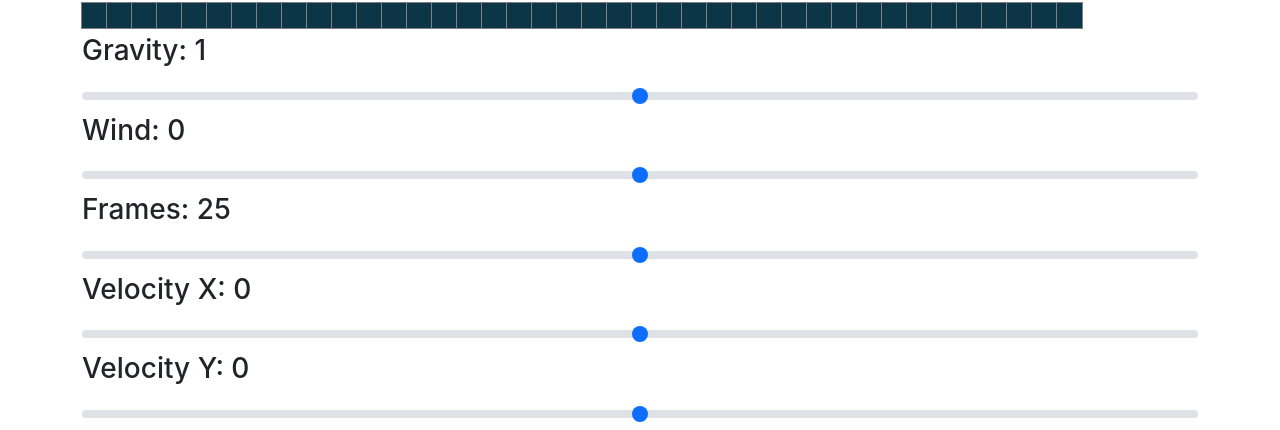
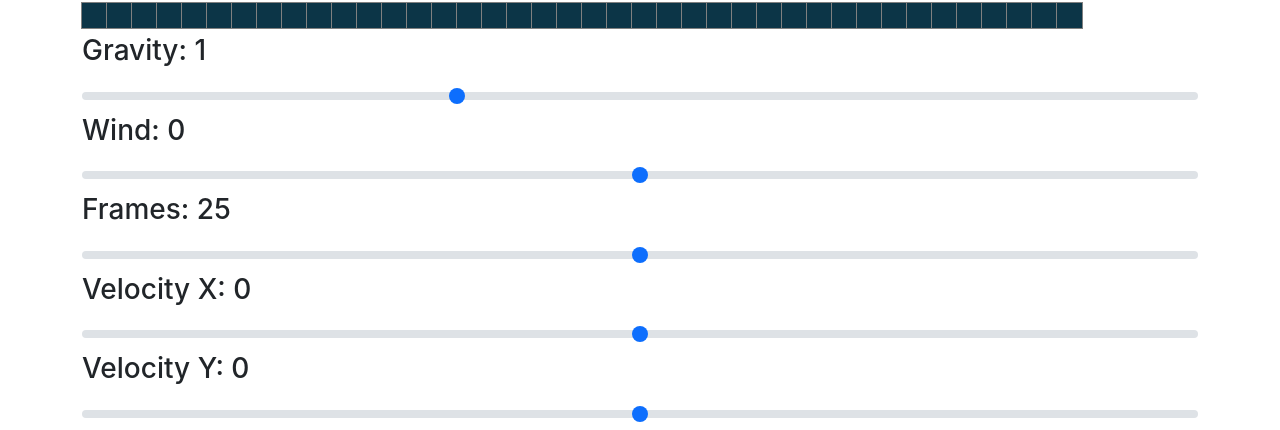
Before and after one commit to bsong070/BouncingSimulator, a React (Create React App) app: page / in a window 1280 px wide. Shown: the part 1206-1636 px from the top of the page. Built offline with nearby package versions, Linux system fonts and the light colour scheme.

Commit message:
add more collision logic

```diff
--- a/src/SimulationFiles/BouncingSimulator.js
+++ b/src/SimulationFiles/BouncingSimulator.js
@@ -94,7 +94,6 @@ let BouncingSimulator = () => {
     setBoard(wallCell(board, row, col));
   };
 
-
   let visualizeBall = () => {
     let pathHistory = ballPath(
       board,
@@ -102,9 +101,9 @@ let BouncingSimulator = () => {
       BALL_START_ROW,
       TARGET_COL,
       TARGET_ROW,
-            GRAVITY,
-            WIND,
-            FRAME,
+      increment.gravity,
+      increment.wind,
+      increment.frames,
       increment.velocityX,
       increment.velocityY
     );
@@ -128,6 +127,8 @@ let BouncingSimulator = () => {
 
   let setSlider = (event) => {
     let { id, value } = event.target;
+    console.log(value);
+
     // if (id == "angle") {
     //   setIncrement((prevState) => ({
     //     ...prevState,
@@ -142,14 +143,14 @@ let BouncingSimulator = () => {
 
   // clear states to initial and stops visualize if in progress
   let reset = () => {
-        setIncrement = {
+    setIncrement({
       gravity: GRAVITY,
       wind: WIND,
       frames: FRAME,
       velocityX: VELOCITYX,
       velocityY: VELOCITYY,
       // angle: ANGLE * INITIALANGLEMULTIPLIER,
-        };
+    });
     getBoard();
     setMousePressed(false);
     clearTimeout(visualizationDelay);
@@ -157,132 +158,105 @@ let BouncingSimulator = () => {
 
   // add ball current
 
-    return ( < div class = "container" > {
-            board.map((row, rowIndex) => {
-                return ( <
-                    div key = { rowIndex } > {
-                        row.map((cell, cellIndex) => {
+  return (
+    <div class="container">
+      {" "}
+      {board.map((row, rowIndex) => {
+        return (
+          <div key={rowIndex}>
+            {" "}
+            {row.map((cell, cellIndex) => {
               let { row, col, previousPath, isWall, isBall, atTarget } = cell;
-                            return ( <
-                                Cell key = { cellIndex }
-                                row = { row }
-                                col = { col }
-                                isBall = { isBall }
-                                atTarget = { atTarget }
-                                previousPath = { previousPath }
-                                isWall = { isWall }
-                                mouseIsPressed = { mousePressed }
-                                onMouseDown = {
-                                    (row, col) => handleMouseDown(row, col)
-                                }
-                                onMouseEnter = {
-                                    (row, col) => handleMouseEnter(row, col)
-                                }
-                                onMouseUp = {
-                                    () => handleMouseUp()
-                                }
+              return (
+                <Cell
+                  key={cellIndex}
+                  row={row}
+                  col={col}
+                  isBall={isBall}
+                  atTarget={atTarget}
+                  previousPath={previousPath}
+                  isWall={isWall}
+                  mouseIsPressed={mousePressed}
+                  onMouseDown={(row, col) => handleMouseDown(row, col)}
+                  onMouseEnter={(row, col) => handleMouseEnter(row, col)}
+                  onMouseUp={() => handleMouseUp()}
                 />
               );
-                        })
-                    } <
-                    /div>
+            })}{" "}
+          </div>
         );
-            })
-        } <
-        label
-        for = "customRange2"
-        class = "form-label" >
-        <
-        h3 > Gravity: { increment.gravity } < /h3> < /
-        label > <
-        input type = "range"
-        class = "form-range"
-        min = "0"
-        max = "2"
-        id = "gravity"
-        defaultValue = "1"
-        onChange = { setSlider } >
-        <
-        /input>
-
-        <
-        label
-        for = "customRange2"
-        class = "form-label" >
-        <
-        h3 > Wind: { increment.wind } < /h3> < /
-        label > <
-        input type = "range"
-        class = "form-range"
-        min = "-2"
-        max = "2"
-        id = "wind"
-        defaultValue = "0"
-        onChange = { setSlider } >
-        <
-        /input> <
-        label
-        for = "customRange2"
-        class = "form-label" >
-        <
-        h3 > Frames: { increment.frames } < /h3> < /
-        label > <
-        input type = "range"
-        class = "form-range"
-        min = "1"
-        max = "49"
-        id = "frames"
-        defaultValue = "25"
-        onChange = { setSlider } >
-        <
-        /input> <
-        label
-        for = "customRange2"
-        class = "form-label" >
-        <
-        h3 > Velocity X: { increment.velocityX } < /h3> < /
-        label > <
-        input type = "range"
-        class = "form-range"
-        min = "-2"
-        max = "2"
-        id = "velocityX"
-        defaultValue = "0"
-        onChange = { setSlider } >
-        <
-        /input> <
-        label
-        for = "customRange2"
-        class = "form-label" >
-        <
-        h3 > Velocity Y: { increment.velocityY } < /h3> < /
-        label > <
-        input type = "range"
-        class = "form-range"
-        min = "-2"
-        max = "2"
-        id = "velocityY"
-        defaultValue = "0"
-        onChange = { setSlider } >
-        <
-        /input>
-
-        <
-        button type = "button"
-        class = "btn btn-primary"
-        onClick = {
-            () => visualizeBall()
-        } >
-        Start <
-        /button> <
-        button type = "button"
-        class = "btn btn-primary"
-        onClick = {
-            () => reset()
-        } >
-        Reset <
-        /button> < /
-        div >
+      })}{" "}
+      <label for="customRange2" class="form-label">
+        <h3> Gravity: {increment.gravity} </h3>{" "}
+      </label>{" "}
+      <input
+        type="range"
+        class="form-range"
+        min="0"
+        max="3"
+        id="gravity"
+        defaultValue="1"
+        onChange={setSlider}
+      ></input>
+      <label for="customRange2" class="form-label">
+        <h3> Wind: {increment.wind} </h3>{" "}
+      </label>{" "}
+      <input
+        type="range"
+        class="form-range"
+        min="-2"
+        max="2"
+        id="wind"
+        defaultValue="0"
+        onChange={setSlider}
+      ></input>{" "}
+      <label for="customRange2" class="form-label">
+        <h3> Frames: {increment.frames} </h3>{" "}
+      </label>{" "}
+      <input
+        type="range"
+        class="form-range"
+        min="1"
+        max="49"
+        id="frames"
+        defaultValue="25"
+        onChange={setSlider}
+      ></input>{" "}
+      <label for="customRange2" class="form-label">
+        <h3> Velocity X: {increment.velocityX} </h3>{" "}
+      </label>{" "}
+      <input
+        type="range"
+        class="form-range"
+        min="-2"
+        max="2"
+        id="velocityX"
+        defaultValue="0"
+        onChange={setSlider}
+      ></input>{" "}
+      <label for="customRange2" class="form-label">
+        <h3> Velocity Y: {increment.velocityY} </h3>{" "}
+      </label>{" "}
+      <input
+        type="range"
+        class="form-range"
+        min="-2"
+        max="2"
+        id="velocityY"
+        defaultValue="0"
+        onChange={setSlider}
+      ></input>
+      <button
+        type="button"
+        class="btn btn-primary"
+        onClick={() => visualizeBall()}
+      >
+        Start{" "}
+      </button>{" "}
+      <button type="button" class="btn btn-primary" onClick={() => reset()}>
+        Reset{" "}
+      </button>{" "}
+    </div>
   );
 };
 
--- a/src/SimulationFiles/ballPath.js
+++ b/src/SimulationFiles/ballPath.js
@@ -15,6 +15,16 @@ let ballPath = (
   let pathHistory = [];
   let time = 1;
 
+  ballPositionCol = parseInt(ballPositionCol);
+  ballPositionRow = parseInt(ballPositionRow);
+  targetPositionCol = parseInt(targetPositionCol);
+  targetPositionRow = parseInt(targetPositionRow);
+  gravity = parseInt(gravity);
+  wind = parseInt(wind);
+  frame = parseInt(frame);
+  velocityX = parseInt(velocityX);
+  velocityY = parseInt(velocityY);
+
   // while (
   //     (Math.round(ballPositionRow) != targetPositionRow ||
   //         Math.round(ballPositionCol) != targetPositionCol) &&
@@ -31,9 +41,19 @@ let ballPath = (
     (Math.round(ballPositionCol) > 0 ||
       Math.round(ballPositionCol) < board.length - 1 ||
       Math.round(ballPositionRow) > 0 ||
-            Math.round(ballPositionRow) < board[0].length - 1 // may need to change
-        ) &&
-        time <= frame) {
+      Math.round(ballPositionRow) < board[0].length - 1) && // may need to change
+    time <= frame
+  ) {
+    console.log(
+      "vx:",
+      velocityX,
+      "vy:",
+      velocityY,
+      "dx:",
+      ballPositionCol,
+      "dy:",
+      ballPositionRow
+    );
 
     let initialBallPositionCol = ballPositionCol;
     let initialBallPositionRow = ballPositionRow;
@@ -42,39 +62,30 @@ let ballPath = (
       initialBallPositionRow,
       velocityY,
       gravity,
-            time,
+      time
     );
-        ballPositionCol = position(
-            initialBallPositionCol,
-            velocityX,
-            wind,
-            time,
-        );
+    ballPositionCol = position(initialBallPositionCol, velocityX, wind, time);
+
+    //check for out of bounds and end if true
 
     if (
-            (Math.round(ballPositionCol) < 0 ||
+      Math.round(ballPositionCol) < 0 ||
       Math.round(ballPositionCol) > board.length - 1 ||
       Math.round(ballPositionRow) < 0 ||
       Math.round(ballPositionRow) > board[0].length - 1 // may need to change
-            )) time = frame;
+    )
+      time = frame;
 
     let isOutOfBound = false;
 
     // temp holder, need to determine if ball went out of bounds, if yes need to calculate new velocity else keep temp
 
-        let velocityYNoWall = velocityFinalWithTime(
-            velocityY,
-            gravity,
-            time,
-        );
+    let velocityYNoWall = velocityFinalWithTime(velocityY, gravity, time);
 
-        let velocityXNoWall = velocityFinalWithTime(
-            velocityX,
-            wind,
-            time,
-        );
+    let velocityXNoWall = velocityFinalWithTime(velocityX, wind, time);
 
-        [ballPositionCol, ballPositionRow, velocityX, velocityY, isOutOfBound] = velocityAfterWall(
+    [ballPositionCol, ballPositionRow, velocityX, velocityY, isOutOfBound] =
+      velocityAfterWall(
         board,
         Math.round(initialBallPositionCol),
         Math.round(initialBallPositionRow),
@@ -88,8 +99,17 @@ let ballPath = (
         wind
       );
 
-        console.log(velocityX, velocityY);
-
+    console.log(
+      "vx final:",
+      velocityX,
+      "vy final:",
+      velocityY,
+      "dx final:",
+      ballPositionCol,
+      "dy final",
+      ballPositionRow
+    );
+    console.log("outofbound:", isOutOfBound);
 
     // use distance formula to determine velocity final, CANNOT be dependent on time else use velocity from time
 
@@ -104,8 +124,7 @@ let ballPath = (
     // ballPositionCol = ballPositionX;
     // ballPositionRow = ballPositionY;
 
-        if (isOutOfBound)
-            return pathHistory;
+    if (isOutOfBound) return pathHistory;
 
     // [velocityX, velocityY] = velocityAfterWall(
     //     board,
@@ -114,10 +133,14 @@ let ballPath = (
     //     velocityX,
     //     velocityY
     // );
-        board[Math.round(ballPositionRow)][Math.round(ballPositionCol)].isBall = true;
-        pathHistory.push(board[Math.round(ballPositionRow)][Math.round(ballPositionCol)]);
+    board[Math.round(ballPositionRow)][
+      Math.round(ballPositionCol)
+    ].isBall = true;
+    pathHistory.push(
+      board[Math.round(ballPositionRow)][Math.round(ballPositionCol)]
+    );
     time++;
-        console.log(pathHistory)
+    console.log(pathHistory);
   }
   return pathHistory;
 };
@@ -140,15 +163,42 @@ let velocityAfterWall = (
     ballPositionY >= board[0].length ||
     ballPositionX >= board.length ||
     ballPositionY < 0 ||
-        ballPositionX < 0) return [ballPositionX, ballPositionY, velocityXNoWall, velocityYNoWall, isOutOfBound];
+    ballPositionX < 0
+  ) {
+    console.log("left board");
 
-
+    return [
+      ballPositionX,
+      ballPositionY,
+      velocityXNoWall,
+      velocityYNoWall,
+      isOutOfBound,
+    ];
+  }
   // if leaves the board, end
 
   //*** in this board, right / down are positive, up / left are negative ***
   if (board[ballPositionY][ballPositionX].isWall) {
+    // will use this in the edge case the ball jumps over a wall
+    // see case 10
+    let absDeltaPosX = Math.abs(ballPositionX - initialBallPositionX);
+    let absDeltaPosY = Math.abs(ballPositionY - initialBallPositionY);
+    let maxDelta = Math.max(absDeltaPosX, absDeltaPosY);
+
+    for (let i = maxDelta; i > 0; i--) {
+      console.log(Math.round(ballPositionX / i), Math.round(ballPositionY / i));
+      if (
+        board[Math.round(ballPositionY / i)][Math.round(ballPositionX / i)]
+          .isWall
+      ) {
+        ballPositionY = Math.round(ballPositionY / i);
+        ballPositionX = Math.round(ballPositionX / i);
+      }
+    }
+
     //Case 1: (-x, +y) (bottom-left)
     if (velocityX < 0 && velocityY > 0) {
+      console.log("case 1");
       while (board[ballPositionY][ballPositionX].isWall) {
         ballPositionX += 1;
         ballPositionY -= 1;
@@ -157,48 +207,113 @@ let velocityAfterWall = (
         board[ballPositionY][ballPositionX - 1].isWall &&
         board[ballPositionY + 1][ballPositionX].isWall
       ) {
-                velocityX = -velocityFinal(velocityX, gravity, initialBallPositionX, ballPositionX)
-                velocityY = -velocityFinal(velocityY, wind, initialBallPositionY, ballPositionY)
-
+        velocityX = -velocityFinal(
+          velocityX,
+          gravity,
+          initialBallPositionX,
+          ballPositionX
+        );
+        velocityY = -velocityFinal(
+          velocityY,
+          wind,
+          initialBallPositionY,
+          ballPositionY
+        );
       } else if (board[ballPositionY][ballPositionX - 1].isWall)
-                velocityY = -velocityFinal(velocityY, wind, initialBallPositionY, ballPositionY)
-            else velocityX = -velocityFinal(velocityX, gravity, initialBallPositionX, ballPositionX)
+        velocityY = -velocityFinal(
+          velocityY,
+          wind,
+          initialBallPositionY,
+          ballPositionY
+        );
+      else
+        velocityX = -velocityFinal(
+          velocityX,
+          gravity,
+          initialBallPositionX,
+          ballPositionX
+        );
     }
     //Case 2: (+x, +y) (bottom-right)
     else if (velocityX > 0 && velocityY > 0) {
+      console.log("case 2");
+
       while (board[ballPositionY][ballPositionX].isWall) {
         ballPositionX -= 1;
         ballPositionY -= 1;
       }
-            if (
-                board.isWall &&
-                board[ballPositionY + 1][ballPositionX].isWall
-            ) {
-                velocityX = -velocityFinal(velocityX, gravity, initialBallPositionX, ballPositionX)
-                velocityY = -velocityFinal(velocityY, wind, initialBallPositionY, ballPositionY)
-
+      if (board.isWall && board[ballPositionY + 1][ballPositionX].isWall) {
+        velocityX = -velocityFinal(
+          velocityX,
+          gravity,
+          initialBallPositionX,
+          ballPositionX
+        );
+        velocityY = -velocityFinal(
+          velocityY,
+          wind,
+          initialBallPositionY,
+          ballPositionY
+        );
       } else if (board[ballPositionY][ballPositionX + 1].isWall)
-                velocityY = -velocityFinal(velocityY, wind, initialBallPositionY, ballPositionY)
-            else velocityX = -velocityFinal(velocityX, gravity, initialBallPositionX, ballPositionX)
+        velocityY = -velocityFinal(
+          velocityY,
+          wind,
+          initialBallPositionY,
+          ballPositionY
+        );
+      else
+        velocityX = -velocityFinal(
+          velocityX,
+          gravity,
+          initialBallPositionX,
+          ballPositionX
+        );
     }
     //Case 3: (+x, -y) (top-right)
     else if (velocityX > 0 && velocityY < 0) {
+      console.log("case 3");
+
       while (board[ballPositionY][ballPositionX].isWall) {
         ballPositionX -= 1;
         ballPositionY += 1;
       }
       if (
         board[ballPositionY][ballPositionX + 1].isWall &&
-                board[ballPositionY - 1][ballPositionX].isWall) {
-                velocityX = -velocityFinal(velocityX, gravity, initialBallPositionX, ballPositionX)
-                velocityY = -velocityFinal(velocityY, wind, initialBallPositionY, ballPositionY)
+        board[ballPositionY - 1][ballPositionX].isWall
+      ) {
+        velocityX = -velocityFinal(
+          velocityX,
+          gravity,
+          initialBallPositionX,
+          ballPositionX
+        );
+        velocityY = -velocityFinal(
+          velocityY,
+          wind,
+          initialBallPositionY,
+          ballPositionY
+        );
       } else if (board[ballPositionY][ballPositionX + 1].isWall)
-                velocityY = -velocityFinal(velocityY, wind, initialBallPositionY, ballPositionY)
-            else velocityX = -velocityFinal(velocityX, gravity, initialBallPositionX, ballPositionX)
+        velocityY = -velocityFinal(
+          velocityY,
+          wind,
+          initialBallPositionY,
+          ballPositionY
+        );
+      else
+        velocityX = -velocityFinal(
+          velocityX,
+          gravity,
+          initialBallPositionX,
+          ballPositionX
+        );
     }
 
     //Case 4: (-x, -y) (top-left)
     else if (velocityX < 0 && velocityY < 0) {
+      console.log("case 4");
+
       while (board[ballPositionY][ballPositionX].isWall) {
         ballPositionX += 1;
         ballPositionY += 1;
@@ -207,40 +322,88 @@ let velocityAfterWall = (
         board[ballPositionY][ballPositionX - 1].isWall &&
         board[ballPositionY - 1][ballPositionX].isWall
       ) {
-                velocityX = -velocityFinal(velocityX, gravity, initialBallPositionX, ballPositionX)
-                velocityY = -velocityFinal(velocityY, wind, initialBallPositionY, ballPositionY)
+        velocityX = -velocityFinal(
+          velocityX,
+          gravity,
+          initialBallPositionX,
+          ballPositionX
+        );
+        velocityY = -velocityFinal(
+          velocityY,
+          wind,
+          initialBallPositionY,
+          ballPositionY
+        );
       } else if (board[ballPositionY][ballPositionX - 1].isWall)
-                velocityY = -velocityFinal(velocityY, wind, initialBallPositionY, ballPositionY)
-            else velocityX = -velocityFinal(velocityX, gravity, initialBallPositionX, ballPositionX)
-
+        velocityY = -velocityFinal(
+          velocityY,
+          wind,
+          initialBallPositionY,
+          ballPositionY
+        );
+      else
+        velocityX = -velocityFinal(
+          velocityX,
+          gravity,
+          initialBallPositionX,
+          ballPositionX
+        );
     }
     //Case 5: (+x, 0) (right)
     else if (velocityX > 0 && velocityY == 0) {
+      console.log("case 5");
+
       while (board[ballPositionY][ballPositionX].isWall) {
         ballPositionX -= 1;
       }
-            velocityX = -velocityFinal(velocityX, gravity, initialBallPositionX, ballPositionX)
+      velocityX = -velocityFinal(
+        velocityX,
+        gravity,
+        initialBallPositionX,
+        ballPositionX
+      );
     }
     //Case 6: (-x, 0) (left)
     else if (velocityX < 0 && velocityY == 0) {
+      console.log("case 6");
+
       while (board[ballPositionY][ballPositionX].isWall) {
         ballPositionX += 1;
       }
-            velocityX = -velocityFinal(velocityX, gravity, initialBallPositionX, ballPositionX)
+      velocityX = -velocityFinal(
+        velocityX,
+        gravity,
+        initialBallPositionX,
+        ballPositionX
+      );
     }
     //Case 7: (0, +y) (down)
     else if (velocityX == 0 && velocityY >= 0) {
+      console.log("case 7");
+
       while (board[ballPositionY][ballPositionX].isWall) {
         ballPositionY -= 1;
       }
-            velocityY = -velocityFinal(velocityY, wind, initialBallPositionY, ballPositionY)
+      velocityY = -velocityFinal(
+        velocityY,
+        wind,
+        initialBallPositionY,
+        ballPositionY
+      );
     }
     //Case 8: (0, -y) (up)
     else if (velocityX == 0 && velocityY < 0) {
+      console.log("case 8");
+
       while (board[ballPositionY][ballPositionX].isWall) {
         ballPositionY += 1;
       }
-            velocityY = -velocityFinal(velocityY, wind, initialBallPositionY, ballPositionY)
+      velocityY = -velocityFinal(
+        velocityY,
+        wind,
+        initialBallPositionY,
+        ballPositionY
+      );
     }
   }
   isOutOfBound = false;
@@ -248,24 +411,39 @@ let velocityAfterWall = (
 };
 
 let velocityFinalWithTime = (initialVelocity, acceleration, time) => {
-    return initialVelocity + acceleration
+  //assume delta time is 1 as each frame is 1 second
+
+  return initialVelocity + acceleration;
   // * time;
 };
 
 let position = (initialPosition, initialVelocity, acceleration, time) => {
   return (
+    //assume delta time is 1 as each frame is 1 second
     initialPosition +
-        initialVelocity
+    initialVelocity +
     // * time
-        +
     (1 / 2) * acceleration
     //  * time ** 2
   );
 };
 
-let velocityFinal = (initialVelocity, acceleration, initialPosition, finalPosition) => {
-    return Math.sqrt(initialVelocity ** 2 + 2 * acceleration * (finalPosition - initialPosition))
-}
+let velocityFinal = (
+  initialVelocity,
+  acceleration,
+  initialPosition,
+  finalPosition
+) => {
+  return velocityFinal > 0
+    ? Math.sqrt(
+        initialVelocity ** 2 +
+          2 * acceleration * (finalPosition - initialPosition)
+      )
+    : -Math.sqrt(
+        initialVelocity ** 2 +
+          2 * acceleration * (finalPosition - initialPosition)
+      );
+};
 
 // let velocityFinal = (initialVelocity, angle, acceleration, time, isX) => {
 //   return isX
```
Lines whose indentation alone changed are shown as unchanged.
